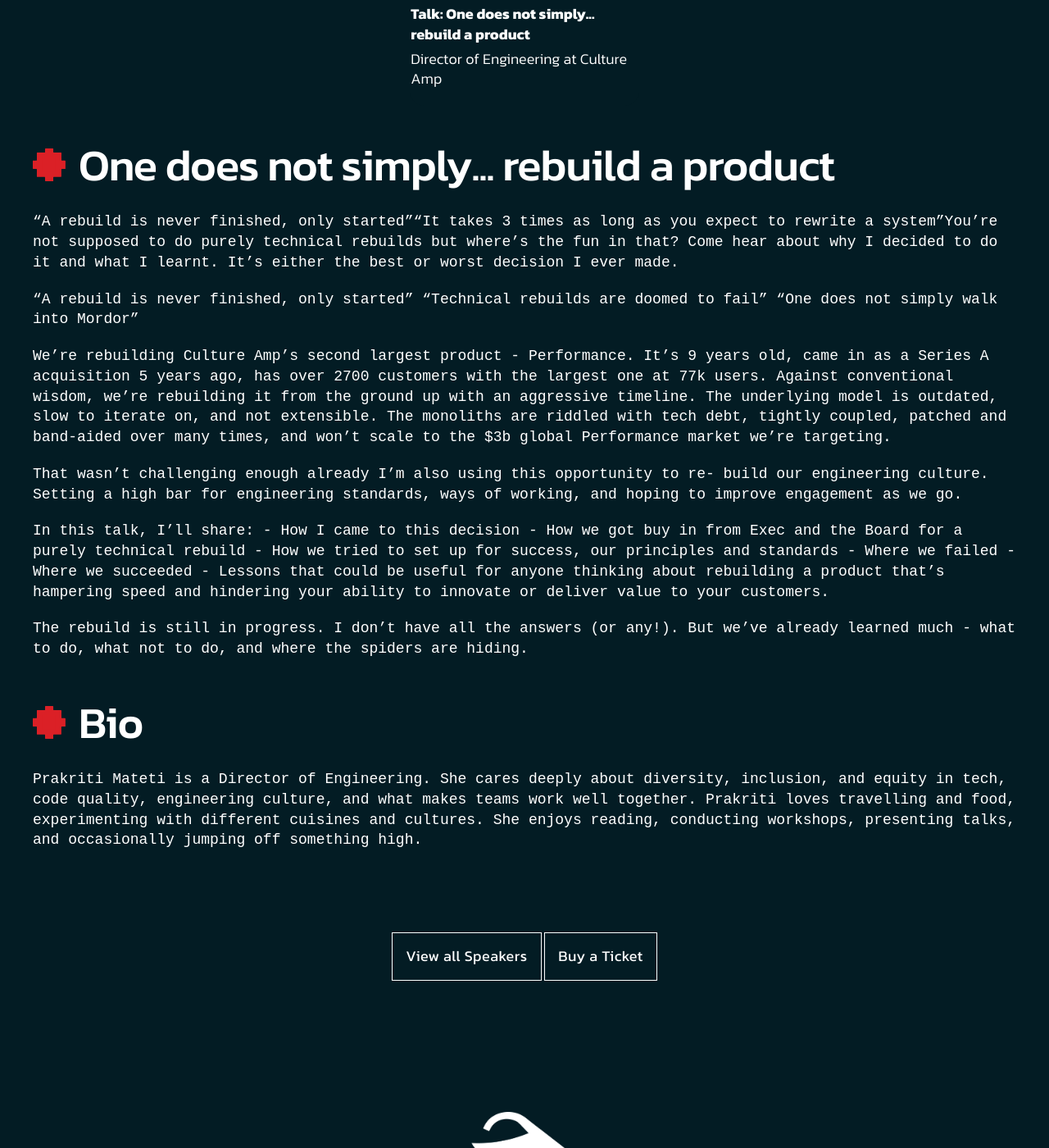
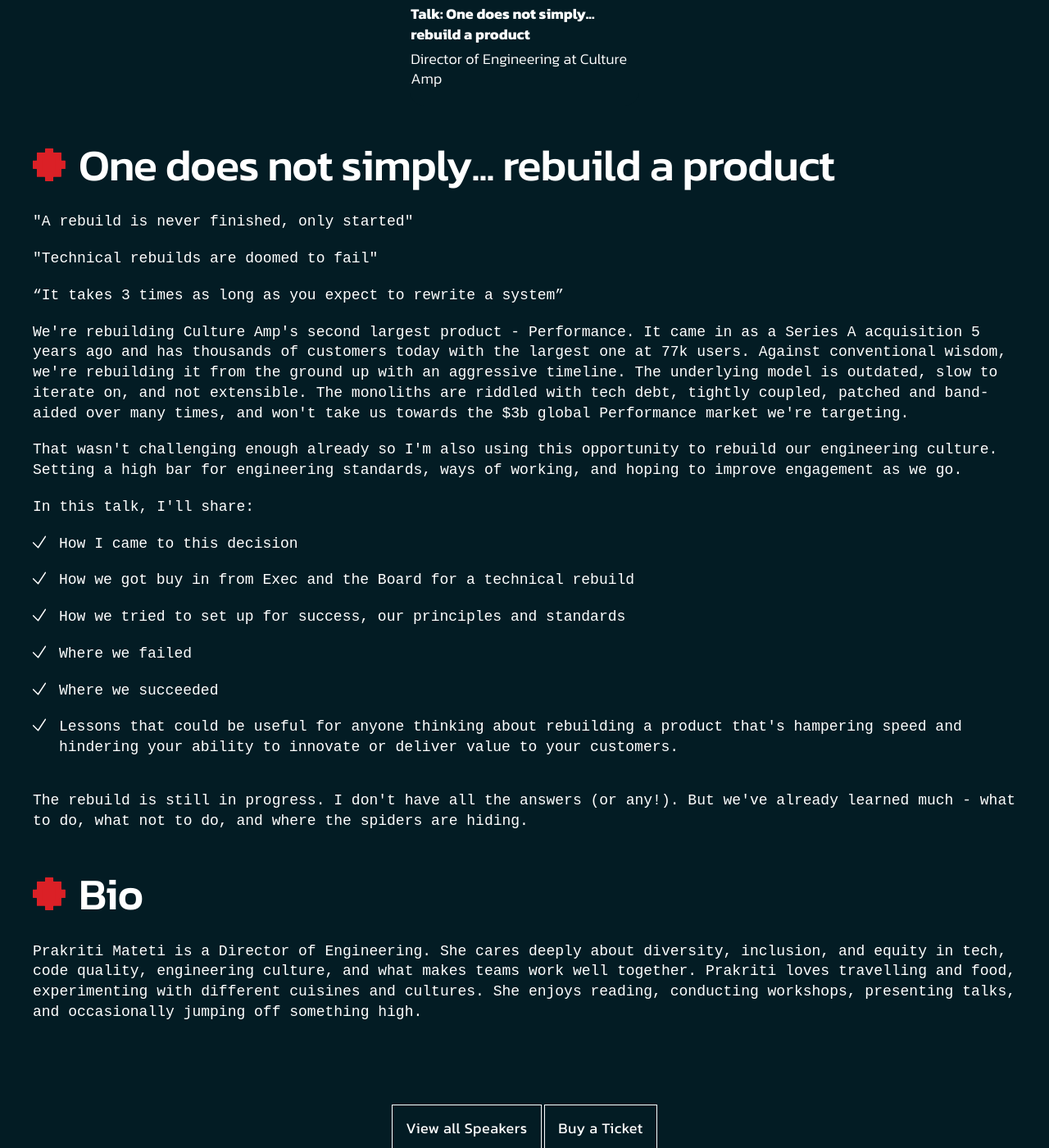
Before and after one commit to euruko/2024.euruko.org, a Jekyll site: the page built from speakers/prakriti_mateti.html, in a window 1280 px wide and 1400 px high, scrolled down 579 px. Shown: the whole window at 82% size. Built offline with Jekyll 4.4.1, drawn with Linux system fonts in a browser that asks for light colours; comment, search, counter and statistics services are not loaded.

Commit message:
Update talk description for Prakriti

```diff
--- a/speakers/prakriti_mateti.html
+++ b/speakers/prakriti_mateti.html
@@ -30,42 +30,63 @@
         <div class="col--100">
           <h3 class="section__article__title has-dot">One does not simply... rebuild a product</h3>
           <p class="section__article__text mb--2">
-            “A rebuild is never finished, only started”“It takes 3 times as long
-as you expect to rewrite a system”You’re not supposed to do purely
-technical rebuilds but where’s the fun in that? Come hear about
-why I decided to do it and what I learnt. It’s either the best or
-worst decision I ever made.
+            "A rebuild is never finished, only started"
           </p>
           <p class="section__article__text mb--2">
-            “A rebuild is never finished, only started” “Technical rebuilds are doomed to
-fail” “One does not simply walk into Mordor”
+            "Technical rebuilds are doomed to fail"
           </p>
           <p class="section__article__text mb--2">
-            We’re rebuilding Culture Amp’s second largest product - Performance. It’s 9
-years old, came in as a Series A acquisition 5 years ago, has over 2700 customers
-with the largest one at 77k users. Against conventional wisdom, we’re rebuilding
-it from the ground up with an aggressive timeline. The underlying model is
-outdated, slow to iterate on, and not extensible. The monoliths are riddled
-with tech debt, tightly coupled, patched and band-aided over many times, and
-won’t scale to the $3b global Performance market we’re targeting.
+            “It takes 3 times as long as you expect to rewrite a system”
           </p>
           <p class="section__article__text mb--2">
-            That wasn’t challenging enough already I’m also using this opportunity to re-
-build our engineering culture. Setting a high bar for engineering standards,
-ways of working, and hoping to improve engagement as we go.
+            We're rebuilding Culture Amp's second largest product -
+            Performance. It came in as a Series A acquisition 5 years ago and
+            has thousands of customers today with the largest one at 77k users.
+            Against conventional wisdom, we're rebuilding it from the ground up
+            with an aggressive timeline. The underlying model is outdated, slow
+            to iterate on, and not extensible. The monoliths are riddled with
+            tech debt, tightly coupled, patched and band-aided over many times,
+            and won't take us towards the $3b global Performance market we're
+            targeting.
           </p>
           <p class="section__article__text mb--2">
-            In this talk, I’ll share: - How I came to this decision - How we got buy in from
-Exec and the Board for a purely technical rebuild - How we tried to set up for
-success, our principles and standards - Where we failed - Where we succeeded
-- Lessons that could be useful for anyone thinking about rebuilding a product
-that’s hampering speed and hindering your ability to innovate or deliver value
-to your customers.
+            That wasn't challenging enough already so I'm also using this
+            opportunity to rebuild our engineering culture. Setting a high bar
+            for engineering standards, ways of working, and hoping to improve
+            engagement as we go.
           </p>
           <p class="section__article__text mb--2">
-            The rebuild is still in progress. I don’t have all the answers (or any!). But we’ve
-already learned much - what to do, what not to do, and where the spiders are
-hiding.
+            In this talk, I'll share:
+
+            <ul class="section__article__list mb--4">
+              <li class="section__article__list__item is-accepted">
+                How I came to this decision
+              </li>
+              <li class="section__article__list__item is-accepted">
+                How we got buy in from Exec and the Board for a technical
+                rebuild
+              </li>
+              <li class="section__article__list__item is-accepted">
+                How we tried to set up for success, our principles and
+                standards
+              </li>
+              <li class="section__article__list__item is-accepted">
+                Where we failed
+              </li>
+              <li class="section__article__list__item is-accepted">
+                Where we succeeded
+              </li>
+              <li class="section__article__list__item is-accepted">
+                Lessons that could be useful for anyone thinking about
+                rebuilding a product that's hampering speed and hindering your
+                ability to innovate or deliver value to your customers.
+              </li>
+            </ul>
+          </p>
+          <p class="section__article__text mb--2">
+            The rebuild is still in progress. I don't have all the answers (or
+            any!). But we've already learned much - what to do, what not to do,
+            and where the spiders are hiding.
           </p>
         </div>
       </article>
```
